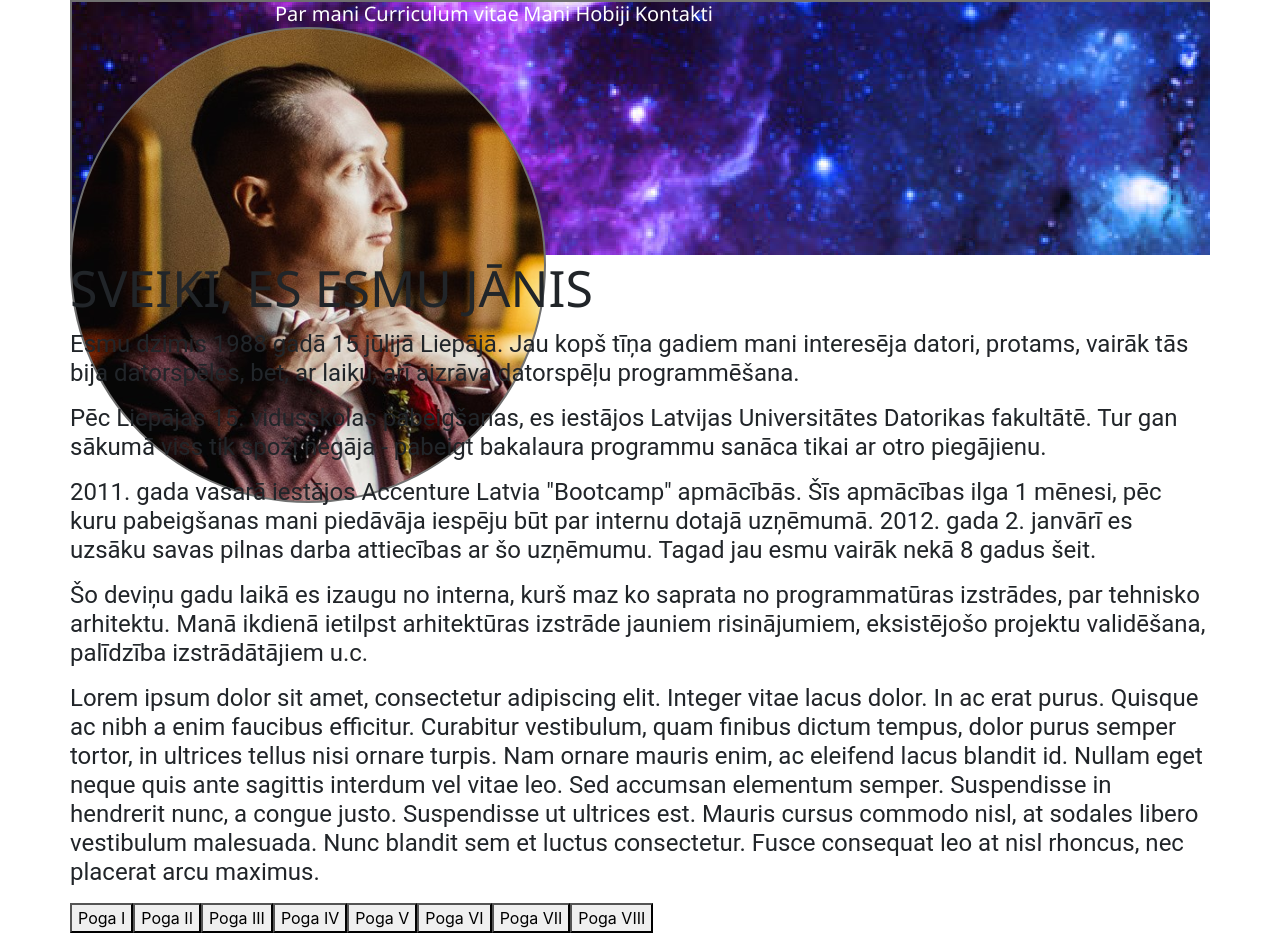
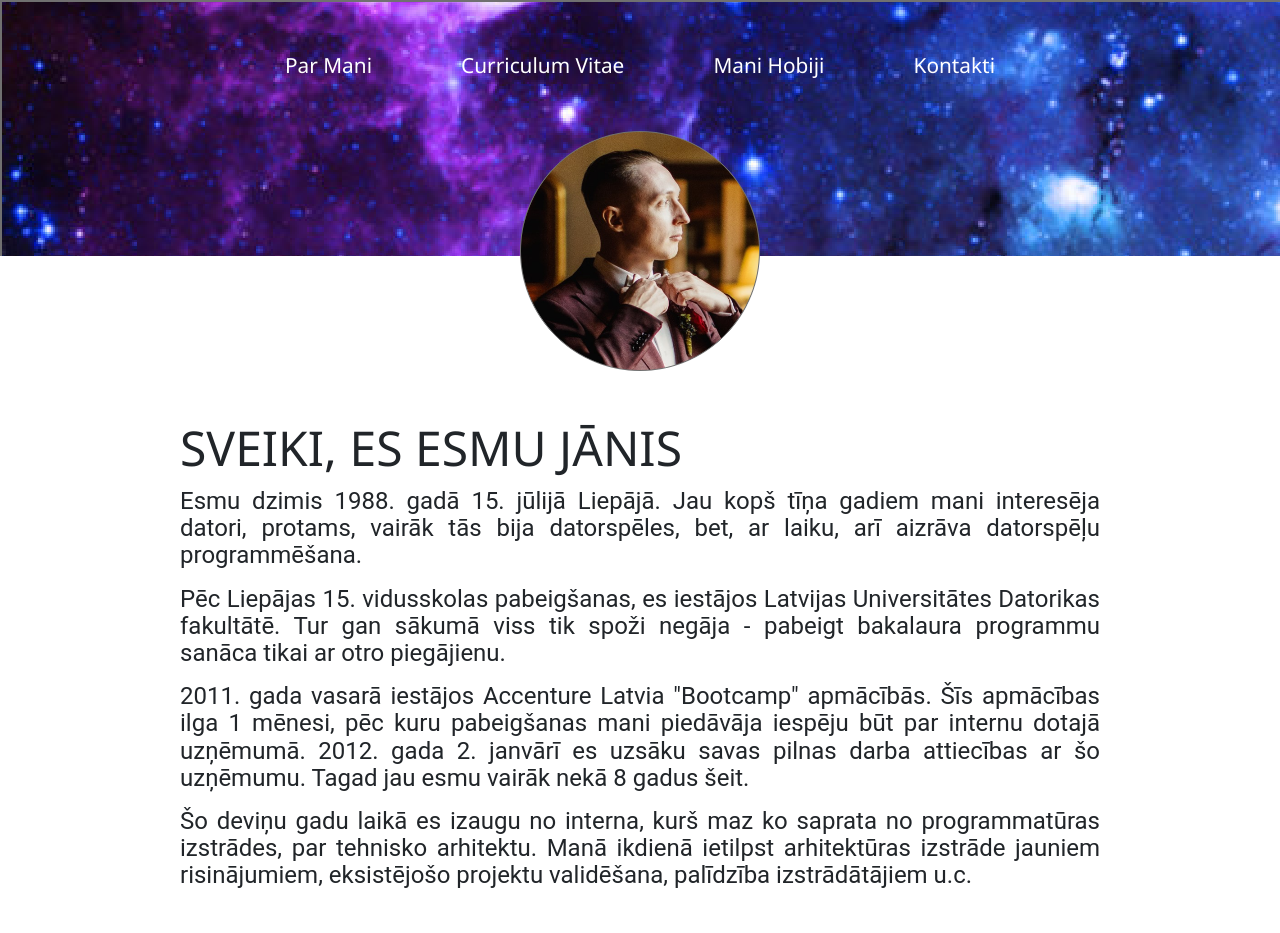
Before and after one commit to janisknets/vefresh-profils, a plain HTML site: page index.html in a window 1280 px wide. After the commit the page ends 906 px from the top, so only its background shows below. Drawn offline with nearby package versions, Linux system fonts and the light colour scheme.

Commit message:
Veicu labojumus html un css

```diff
--- a/index.html
+++ b/index.html
@@ -1,42 +1,36 @@
 <html>
   <head>
     <link rel="stylesheet" href="https://cdn.jsdelivr.net/npm/bootstrap@4.5.3/dist/css/bootstrap.min.css" integrity="sha384-TX8t27EcRE3e/ihU7zmQxVncDAy5uIKz4rEkgIXeMed4M0jlfIDPvg6uqKI2xXr2" crossorigin="anonymous">
-    <link rel="stylesheet" href="style.css" />
-    <title>Mans Profils</title>
+    <link rel="stylesheet" href="styles.css" />
+    <!-- jQuery and JS bundle w/ Popper.js -->
+    <script src="https://code.jquery.com/jquery-3.5.1.slim.min.js" integrity="sha384-DfXdz2htPH0lsSSs5nCTpuj/zy4C+OGpamoFVy38MVBnE+IbbVYUew+OrCXaRkfj" crossorigin="anonymous"></script>
+    <script src="https://cdn.jsdelivr.net/npm/bootstrap@4.5.3/dist/js/bootstrap.bundle.min.js" integrity="sha384-ho+j7jyWK8fNQe+A12Hb8AhRq26LrZ/JpcUGGOn+Y7RsweNrtN/tE3MoK7ZeZDyx" crossorigin="anonymous"></script>
   </head>
   <body>
-    <div id="galvene" class="container" >
-      <div class="row">
-        <div id="navigacija" class="col-md-8 offset-md-2" >
-          <span class="navigacijas-poga" >Par mani</span>
-          <span class="navigacijas-poga" >Curriculum vitae</span>
-          <span class="navigacijas-poga" >Mani Hobiji</span>
-          <span class="navigacijas-poga" >Kontakti</span>
+    <div class="header" >
+      <div class="container">
+        <div class="col-md-8 offset-md-2 menu">
+          <span class="menu-button" >Par Mani</span>
+          <span class="menu-button" >Curriculum Vitae</span>
+          <span class="menu-button" >Mani Hobiji</span>
+          <span class="menu-button" >Kontakti</span>
+        </div>
+        <div class="row center">
+          <img class="profile-image" src="./images/profile-image.png" />
         </div>
       </div>
-      <div class="row">
-        <img style="profila-bilde" src="img/profile-image.png" />
-      </div>
     </div>
-    <div>
-    <div id="saturs" class="container" >
-      <div class="row">
-        <h1>Sveiki, es esmu Jānis</h1>
-        <p>Esmu dzimis 1988 gadā 15 jūlijā Liepājā. Jau kopš tīņa gadiem mani interesēja datori, protams, vairāk tās bija datorspēles, bet, ar laiku, arī aizrāva datorspēļu programmēšana.</p>
-        <p>Pēc Liepājas 15. vidusskolas pabeigšanas, es iestājos Latvijas Universitātes Datorikas fakultātē. Tur gan sākumā viss tik spoži negāja - pabeigt bakalaura programmu sanāca tikai ar otro piegājienu.</p>
-        <p>2011. gada vasarā iestājos Accenture Latvia "Bootcamp" apmācībās. Šīs apmācības ilga 1 mēnesi, pēc kuru pabeigšanas mani piedāvāja iespēju būt par internu dotajā uzņēmumā. 2012. gada 2. janvārī es uzsāku savas pilnas darba attiecības ar šo uzņēmumu. Tagad jau esmu vairāk nekā 8 gadus šeit.</p>
-        <p>Šo deviņu gadu laikā es izaugu no interna, kurš maz ko saprata no programmatūras izstrādes, par tehnisko arhitektu. Manā ikdienā ietilpst arhitektūras izstrāde jauniem risinājumiem, eksistējošo projektu validēšana, palīdzība izstrādātājiem u.c.</p>
-        <p>Lorem ipsum dolor sit amet, consectetur adipiscing elit. Integer vitae lacus dolor. In ac erat purus. Quisque ac nibh a enim faucibus efficitur. Curabitur vestibulum, quam finibus dictum tempus, dolor purus semper tortor, in ultrices tellus nisi ornare turpis. Nam ornare mauris enim, ac eleifend lacus blandit id. Nullam eget neque quis ante sagittis interdum vel vitae leo. Sed accumsan elementum semper. Suspendisse in hendrerit nunc, a congue justo. Suspendisse ut ultrices est. Mauris cursus commodo nisl, at sodales libero vestibulum malesuada. Nunc blandit sem et luctus consectetur. Fusce consequat leo at nisl rhoncus, nec placerat arcu maximus.</p>
-      </div>
-      <div id="pogu-bloks" class="row">
-        <button>Poga I</button>
-        <button>Poga II</button>
-        <button>Poga III</button>
-        <button>Poga IV</button>
-        <button>Poga V</button>
-        <button>Poga VI</button>
-        <button>Poga VII</button>
-        <button>Poga VIII</button>
+    <div class="container content">
+      <div class="row" >
+        <div class="col-md-10 offset-md-1">
+          <h1>Sveiki, Es esmu Jānis</h1>
+          <div>
+            <p>Esmu dzimis 1988. gadā 15. jūlijā Liepājā. Jau kopš tīņa gadiem mani interesēja datori, protams, vairāk tās bija datorspēles, bet, ar laiku, arī aizrāva datorspēļu programmēšana.</p>
+            <p>Pēc Liepājas 15. vidusskolas pabeigšanas, es iestājos Latvijas Universitātes Datorikas fakultātē. Tur gan sākumā viss tik spoži negāja - pabeigt bakalaura programmu sanāca tikai ar otro piegājienu.</p>
+            <p>2011. gada vasarā iestājos Accenture Latvia "Bootcamp" apmācībās. Šīs apmācības ilga 1 mēnesi, pēc kuru pabeigšanas mani piedāvāja iespēju būt par internu dotajā uzņēmumā. 2012. gada 2. janvārī es uzsāku savas pilnas darba attiecības ar šo uzņēmumu. Tagad jau esmu vairāk nekā 8 gadus šeit.</p>
+            <p>Šo deviņu gadu laikā es izaugu no interna, kurš maz ko saprata no programmatūras izstrādes, par tehnisko arhitektu. Manā ikdienā ietilpst arhitektūras izstrāde jauniem risinājumiem, eksistējošo projektu validēšana, palīdzība izstrādātājiem u.c.</p>
+          </div>
+        </div>
       </div>
     </div>
   </body>
--- a/style.css
+++ /dev/null
@@ -1,29 +0,0 @@
-.navigacijas-poga {
-  text-align: left;
-  font: normal normal normal 20px/27px Segoe UI;
-  color: #FFFFFF;
-}
-
-.profila-bilde {
-  width: 238px;
-  height: 238px;
-}
-
-#galvene {
-  background: transparent url('img/shutterstock_295846730-1280x720.png') 0% 0% no-repeat padding-box;
-  top: 0px;
-  left: 0px;
-  width: 1366px;
-  height: 255px;
-}
-
-h1 {
-  text-align: left;
-  font: normal normal normal 50px/67px Segoe UI;
-  text-transform: uppercase;
-}
-
-p {
-  text-align: left;
-  font: normal normal normal 24px/29px Roboto;
-}
--- /dev/null
+++ b/styles.css
@@ -0,0 +1,44 @@
+.header {
+  background: transparent url(./images/header-background.png) 0% 0% no-repeat padding-box;
+  height: 16rem;
+  top: 0px;
+  left: 0px;
+}
+
+.profile-image {
+  width: 15rem;
+  height: 15rem;
+  margin: 0 auto;
+  margin-top: 3.2rem;
+}
+
+.center {
+  text-align: center;
+}
+
+.menu {
+  justify-content: space-between;
+  display: flex;
+  height: 5rem;
+}
+
+.menu-button {
+  font: 1.3rem/1.8rem Segoe UI;
+  color: #FFFFFF;
+  align-self: flex-end;
+}
+
+.content {
+  margin-top: 10rem;
+}
+
+h1 {
+  font: 3rem/4rem Segoe UI;
+  letter-spacing: 0px;
+  text-transform: uppercase;
+}
+
+p {
+  font: 1.5rem/1.7rem Roboto;
+  text-align: justify;
+}
```
Also changed, not shown: images/header-background.png (renamed from img/shutterstock_295846730-1280x720.png), images/profile-image.png (renamed from img/profile-image.png).
